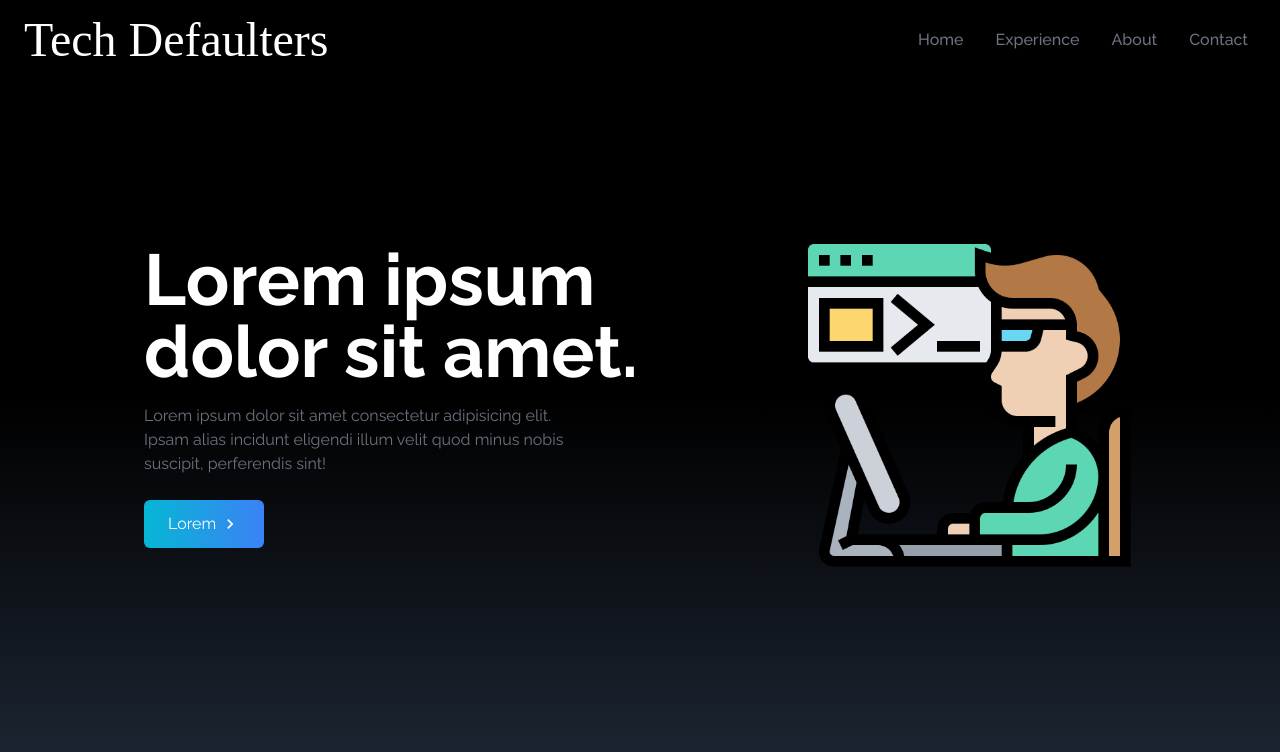
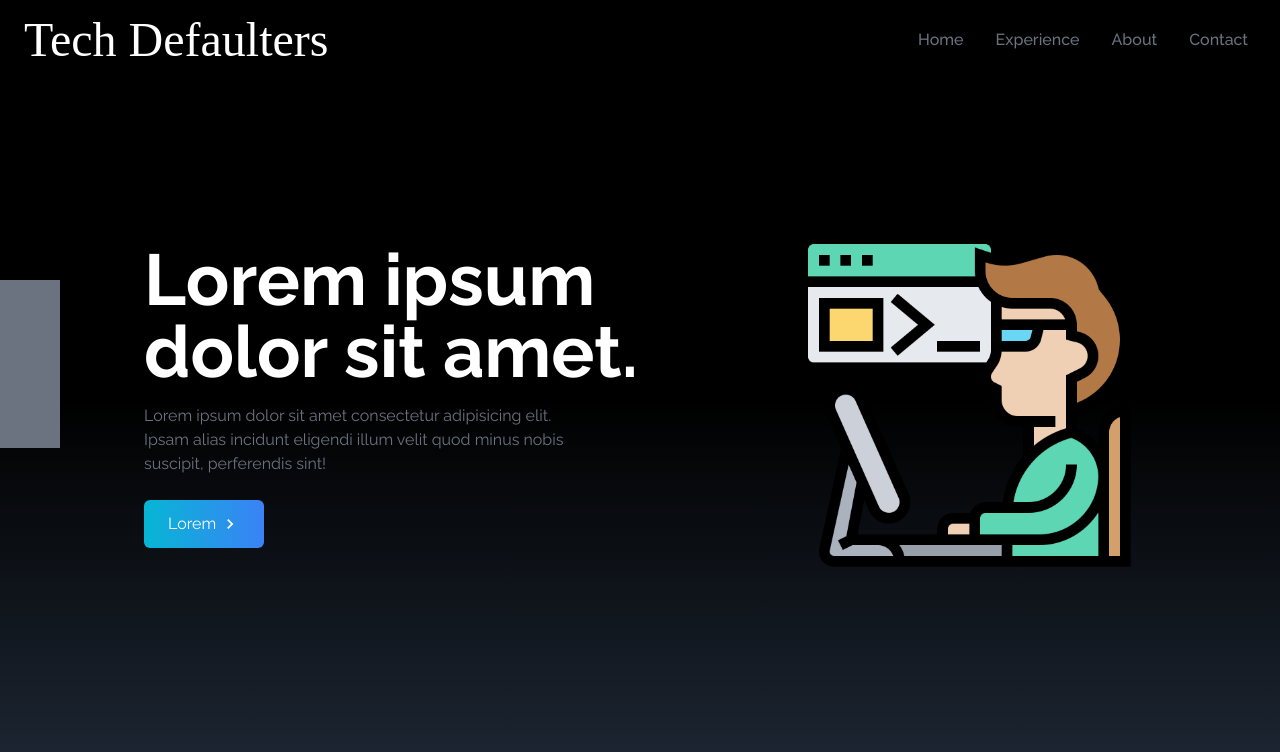
Before and after one commit to tech-defaulters/Portfolio, a React (Create React App) app: page / in a window 1280 px wide. Shown: the top 752 px of the page. Built offline with nearby package versions, Linux system fonts and the light colour scheme; a web font is replaced by a local one.

Commit message:
working with social links

```diff
--- a/src/App.js
+++ b/src/App.js
@@ -1,11 +1,14 @@
 import Home from "./components/Home";
 import Navbar from "./components/Navbar";
+import SocialLinks from "./components/SocialLinks";
 
 function App() {
   return (
     <div>
       <Navbar />
       <Home />
+
+      <SocialLinks />
     </div>
   );
 }
--- /dev/null
+++ b/src/components/SocialLinks.jsx
@@ -0,0 +1,55 @@
+import { FaGithub, FaLinkedin } from "react-icons/fa";
+import { HiOutlineMail } from "react-icons/hi";
+import { BsFillPersonLinesFill } from "react-icons/bs";
+
+
+const SocialLinks = () => {
+
+    const links =[
+        {
+            id: 1,
+            child: (
+                <>
+                    Linkedin <FaLinkedin size={30} />
+                </>
+            ),
+            href: "https://linkedin.com",
+            style: "rounded-tr-md"
+        },
+        {
+            id: 2,
+            child: (
+                <>
+                    Github <FaGithub size={30} />
+                </>
+            ),
+            href: "https://github.com/tech-defaulters"
+        },
+        {
+            id: 3,
+            child: (
+                <>
+                    Mail <HiOutlineMail size={30} />
+                </>
+            ),
+            href: "mailto:techdefaulters@gmail.com"
+        }
+    ]
+
+  return (
+    <div className="flex flex-col top-[35%] left-0 fixed">
+        <ul>
+            {links.map((link) => (
+                <li key={link.id} className="flex justify-between items-center w-40 h-14 px-4 ml-[-100px] hover:ml-[-10px] hover:rounded-md   duration-300 bg-gray-500">
+                    <a href="" className="flex justify-between items-center w-full text-white">
+
+                    </a>
+                </li>
+            ))}
+
+        </ul>
+    </div>
+  )
+}
+
+export default SocialLinks;
```
